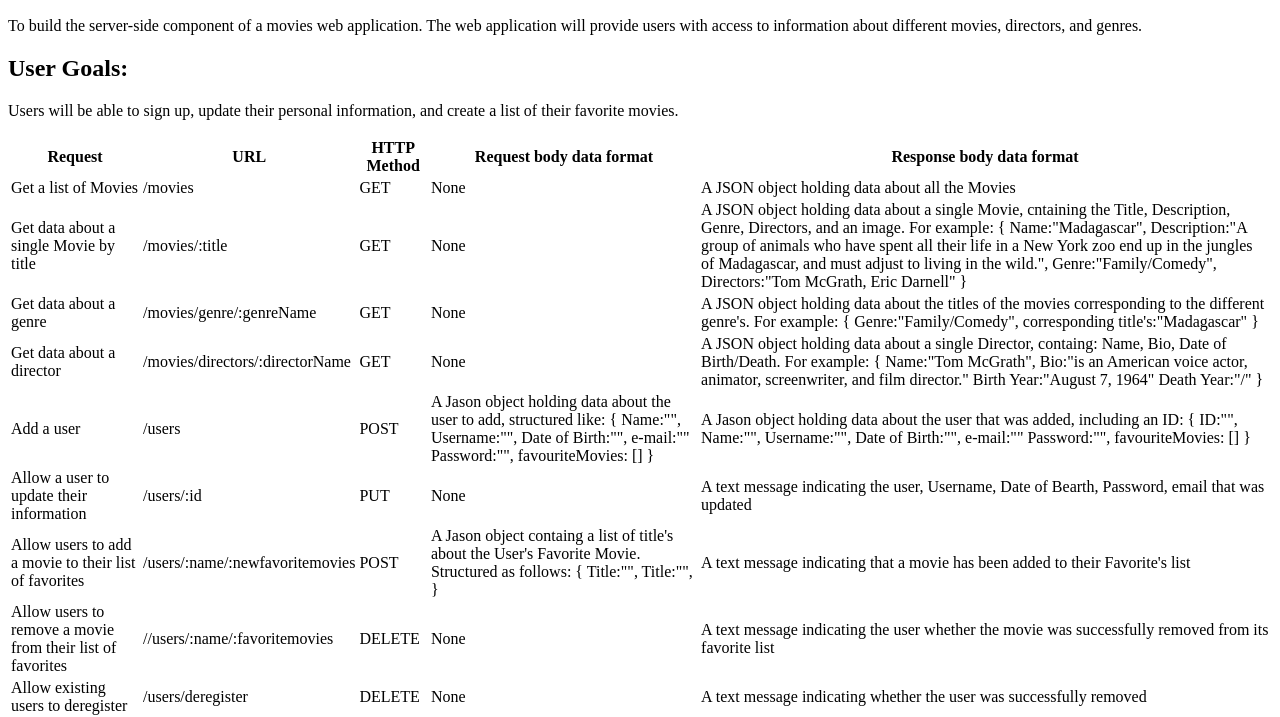
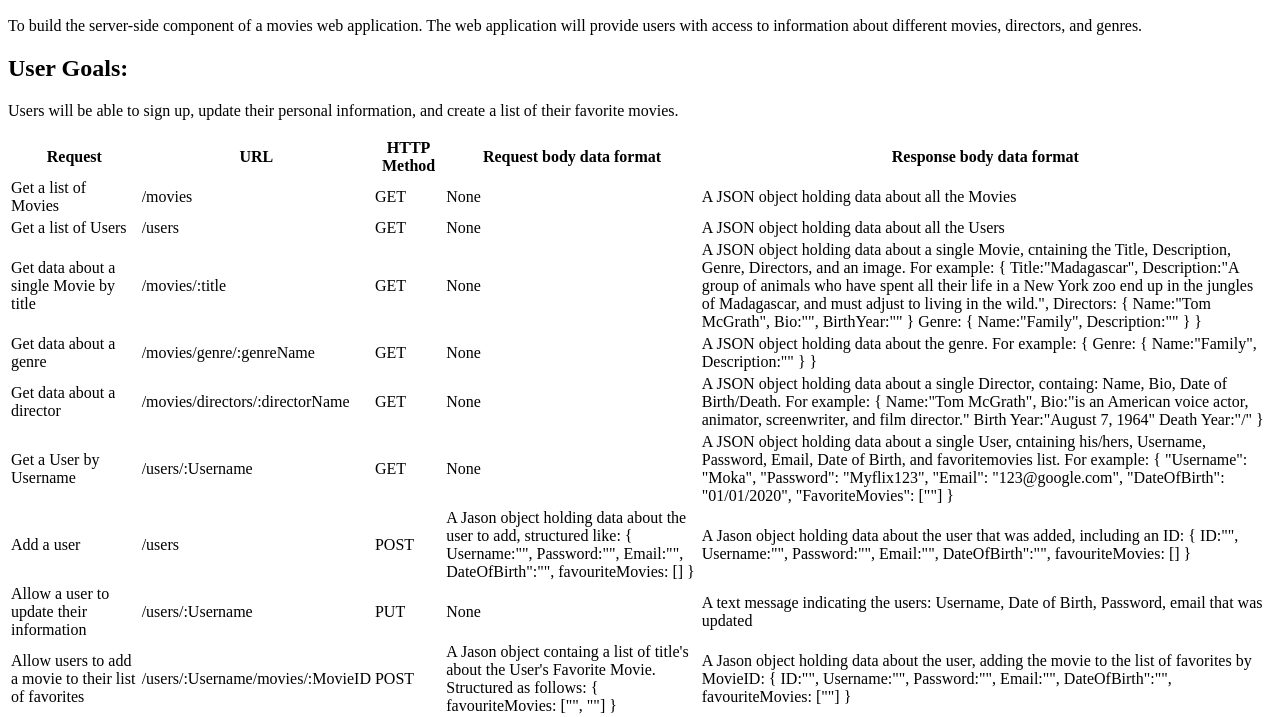
Before and after one commit to AG977/MyFlix, a website: page public/documentation.html in a window 1280 px wide. Shown: the part 110-827 px from the top of the page. Drawn offline with Linux system fonts and the light colour scheme.

Commit message:
Updated documentation info

```diff
--- a/public/documentation.html
+++ b/public/documentation.html
@@ -37,16 +37,31 @@
       </tr>
 
       <tr>
+        <td>Get a list of Users</td>
+        <td>/users</td>
+        <td>GET</td>
+        <td>None</td>
+        <td>A JSON object holding data about all the Users</td>
+      </tr>
+
+      <tr>
         <td>Get data about a single Movie by title</td>
         <td>/movies/:title</td>
         <td>GET</td>
         <td>None</td>
         <td>A JSON object holding data about a single Movie, cntaining the Title, Description, Genre, Directors, and an image. For example:
             {
-              Name:"Madagascar",
+              Title:"Madagascar",
               Description:"A group of animals who have spent all their life in a New York zoo end up in the jungles of Madagascar, and must adjust to living in the wild.",
-              Genre:"Family/Comedy",
-              Directors:"Tom McGrath, Eric Darnell"
+              Directors: {
+                Name:"Tom McGrath",
+                Bio:"",
+                BirthYear:""
+              }
+              Genre: {
+                Name:"Family",
+                Description:""
+              }
             }
         </td>
       </tr>
@@ -56,10 +71,12 @@
         <td>/movies/genre/:genreName</td>
         <td>GET</td>
         <td>None</td>
-        <td>A JSON object holding data about the titles of the movies corresponding to the different genre's. For example:
+        <td>A JSON object holding data about the genre. For example:
           {
-            Genre:"Family/Comedy",
-            corresponding title's:"Madagascar"
+            Genre: {
+              Name:"Family",
+              Description:""
+            }
           }
         </td>
       </tr>
@@ -80,27 +97,41 @@
       </tr>
 
       <tr>
+        <td>Get a User by Username</td>
+        <td>/users/:Username</td>
+        <td>GET</td>
+        <td>None</td>
+        <td>A JSON object holding data about a single User, cntaining his/hers, Username, Password, Email, Date of Birth, and favoritemovies list. For example:
+            {
+              "Username": "Moka",
+              "Password": "Myflix123",
+              "Email": "123@google.com",
+              "DateOfBirth": "01/01/2020",
+              "FavoriteMovies": [""]
+            }
+        </td>
+      </tr>
+
+      <tr>
         <td>Add a user</td>
         <td>/users</td>
         <td>POST</td>
         <td>A Jason object holding data about the user to add, structured like:
           {
-            Name:"",
             Username:"",
-            Date of Birth:"",
-            e-mail:""
             Password:"",
+            Email:"",
+            DateOfBirth":"",
             favouriteMovies: []
           }
         </td>
         <td>A Jason object holding data about the user that was added, including an ID:
           {
             ID:"",
-            Name:"",
             Username:"",
-            Date of Birth:"",
-            e-mail:""
             Password:"",
+            Email:"",
+            DateOfBirth":"",
             favouriteMovies: []
           }
         </td>
@@ -108,39 +139,56 @@
 
       <tr>
         <td>Allow a user to update their information</td>
-        <td>/users/:id</td>
+        <td>/users/:Username</td>
         <td>PUT</td>
         <td>None</td>
-        <td>A text message indicating the user, Username, Date of Bearth, Password, email that was updated</td>
+        <td>A text message indicating the users: Username, Date of Birth, Password, email that was updated</td>
       </tr>
 
       <tr>
         <td>Allow users to add a movie to their list of favorites </td>
-        <td>/users/:name/:newfavoritemovies</td>
+        <td>/users/:Username/movies/:MovieID</td>
         <td>POST</td>
         <td>A Jason object containg a list of title's about the User's Favorite Movie. Structured as follows:
           {
-            Title:"",
-            Title:"",
+            favouriteMovies: ["", ""]
           }
         </td>
-        <td>A text message indicating that a movie has been added to their Favorite's list</td>
+        <td>A Jason object holding data about the user, adding the movie to the list of favorites by MovieID:
+          {
+            ID:"",
+            Username:"",
+            Password:"",
+            Email:"",
+            DateOfBirth":"",
+            favouriteMovies: [""]
+          }
+        </td>
       </tr>
 
       <tr>
         <td>Allow users to remove a movie from their list of favorites </td>
-        <td>//users/:name/:favoritemovies</td>
+        <td>/users/:Username/movies/:MovieID</td>
         <td>DELETE</td>
         <td>None</td>
-        <td>A text message indicating the user whether the movie was successfully removed from its favorite list</td>
+        <td>A Jason object holding data about the user, removing the movie of the list of favorites by MovieID:
+          {
+            ID:"",
+            Username:"",
+            Password:"",
+            Email:"",
+            DateOfBirth":"",
+            favouriteMovies: []
+          }
+        </td>
       </tr>
 
       <tr>
         <td>Allow existing users to deregister</td>
-        <td>/users/deregister</td>
+        <td>/users/:Username</td>
         <td>DELETE</td>
         <td>None</td>
-        <td>A text message indicating whether the user was successfully removed</td>
+        <td>A text message indicating whether the user was successfully deleted</td>
       </tr>
     </table>
   </body>
```
